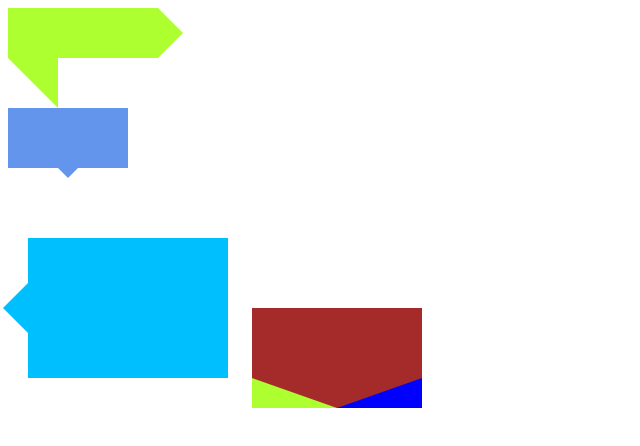
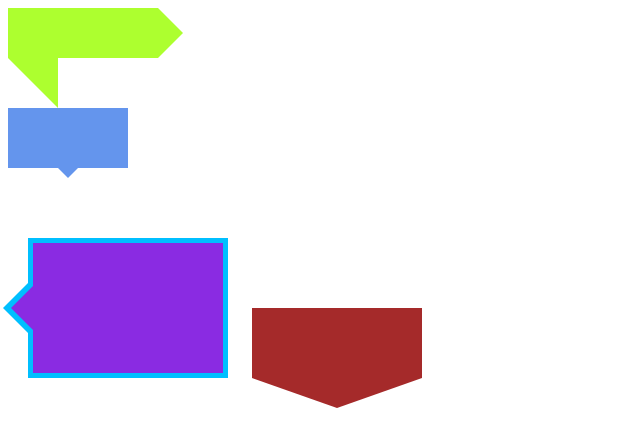
Before and after one commit to ozrekkit/html-css, a plain HTML site: page block model/triangles/index.html in a window 1280 px wide. Shown: the whole page, without its empty margins (0-640 px from the left). Drawn offline with Linux system fonts and the light colour scheme.

Commit message:
Triangles rev-2

```diff
--- a/block model/triangles/index.html
+++ b/block model/triangles/index.html
@@ -8,7 +8,9 @@
 <body>
     <div id=triangle-1></div>
     <div id=triangle-2></div>
-    <div id=triangle-3></div>
+    <div id=triangle-3>
+        <div></div>
+    </div>
     <div id=triangle-4></div>
 </body>
 </html>
--- a/block model/triangles/style.css
+++ b/block model/triangles/style.css
@@ -60,6 +60,29 @@
     display: inline-block;
 }
 
+#triangle-3 div {
+    height: 130px;
+    width: 190px;
+    background-color: blueviolet;
+    position: absolute;
+    top: 5px;
+    left: 5px;
+}
+
+#triangle-3 div:before {
+    display: block;
+    content: '';
+    width: 0;
+    height: 0;
+    border: 22.5px solid transparent;
+    border-right-color: blueviolet;
+    top: 50%;
+    right: 100%;
+    margin-top: -22.5px;
+    position: absolute;
+
+}
+
 #triangle-3::before {
     display: block;
     content: "";
@@ -88,8 +111,8 @@
     width: 0;
     height: 0;
     border-top: 30px solid brown;
-    border-right: 85px solid blue;
-    border-left: 85px solid greenyellow;
+    border-right: 85px solid transparent;
+    border-left: 85px solid transparent;
     position: absolute;
     top: 100%;
     left: 50%;
```
